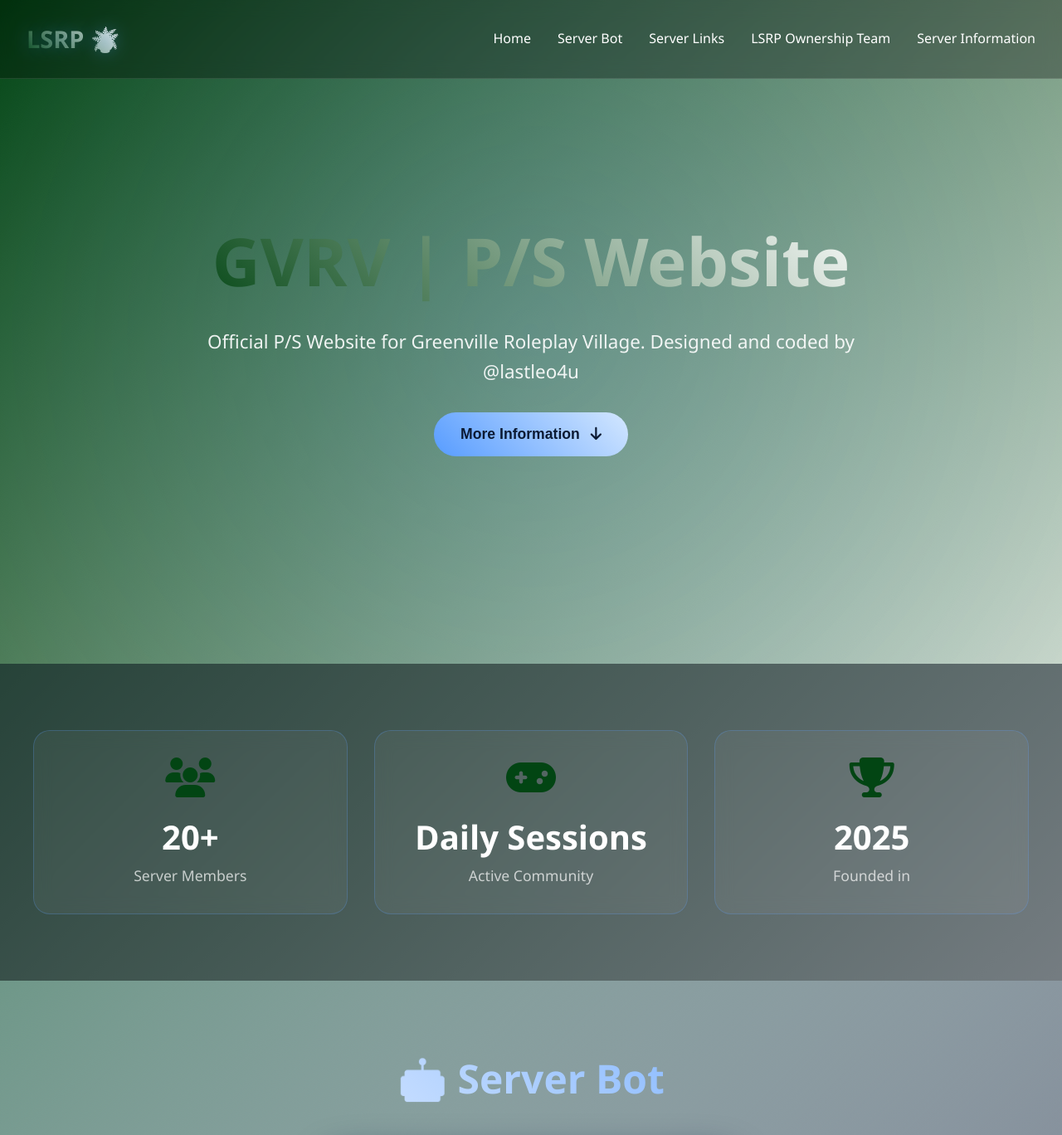
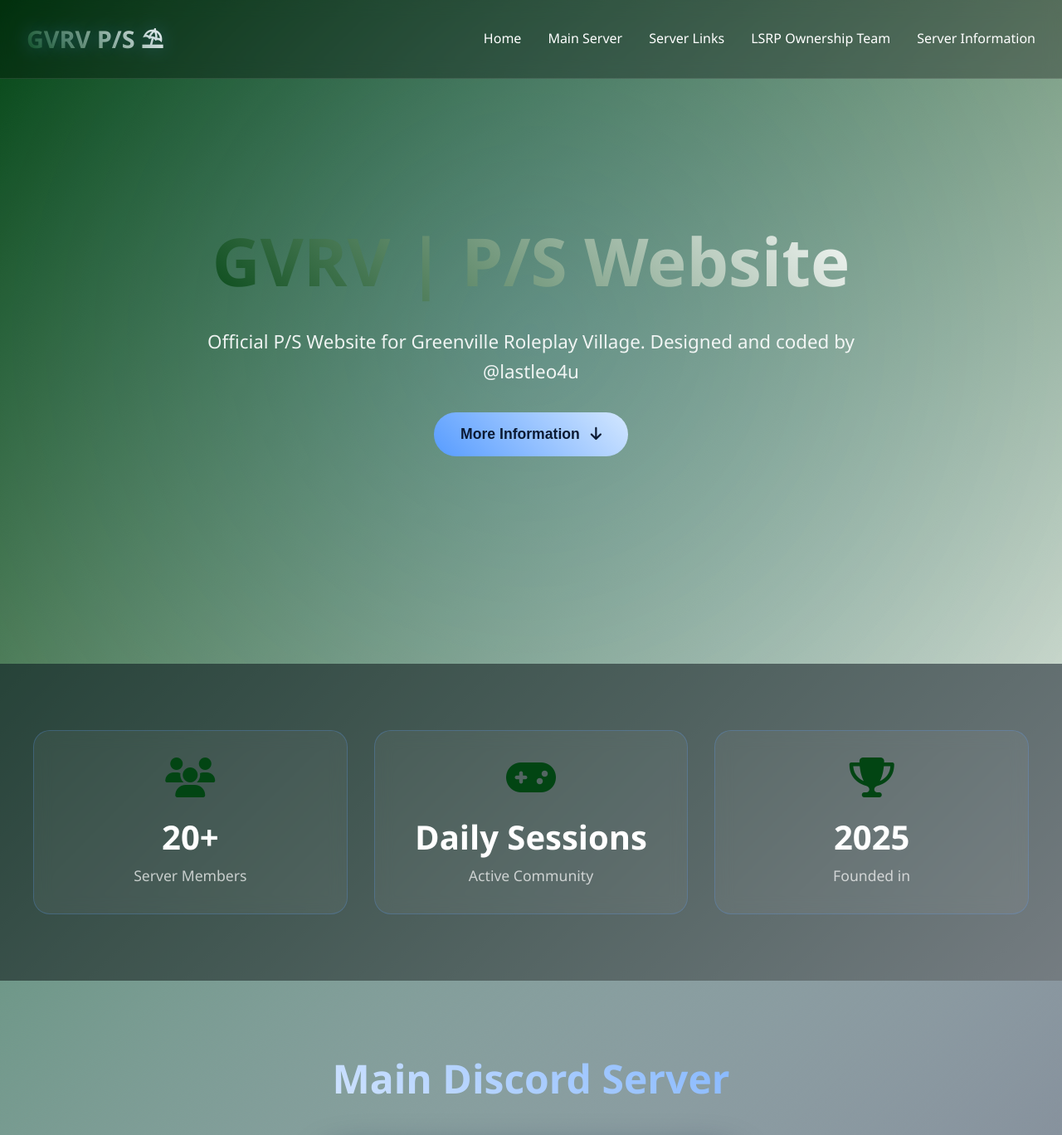
Before and after one commit to that1bupra/gvrv.wsp, a website: page index.html in a window 1280 px wide. Shown: the top 1368 px of the page at 83% size. Drawn offline with Linux system fonts and the light colour scheme; no server answers.

Commit message:
Update index.html

```diff
--- a/index.html
+++ b/index.html
@@ -540,10 +540,10 @@
 </head>
 <body>
     <nav class="navbar" id="navbar">
-        <div class="logo">LSRP 🪴</div> <!-- subtle wave to match blue theme -->
+        <div class="logo">GVRV P/S ⛱</div> <!-- subtle wave to match blue theme -->
         <div class="nav-links">
             <a href="#home">Home</a>
-            <a href="#bot">Server Bot</a>
+            <a href="#bot">Main Server</a>
             <a href="#community">Server Links</a>
             <a href="#team">LSRP Ownership Team</a>
             <a href="#about">Server Information</a>
@@ -585,7 +585,7 @@
     </section>
 
     <section class="bot-section" id="bot">
-        <h2 class="section-title">🤖 Server Bot</h2>
+        <h2 class="section-title">Main Discord Server</h2>
         <div class="bot-container">
             <div class="bot-card" id="botCard">
                 <div class="bot-avatar-container">
@@ -593,9 +593,9 @@
                     <div class="bot-status"></div>
                 </div>
                 <h3 class="bot-name" id="botName">Loading...</h3>
-                <p class="bot-bio" id="botBio">Fetching bot information...</p>
+                <p class="bot-bio" id="botBio">Fetching server information...</p>
                 <div class="bot-badge">
-                    <i class="fas fa-robot"></i> Server Management (system wise)
+                    <i class="fas fa-robot"></i> Join at discord.gg/gvrv
                 </div>
             </div>
         </div>
```
